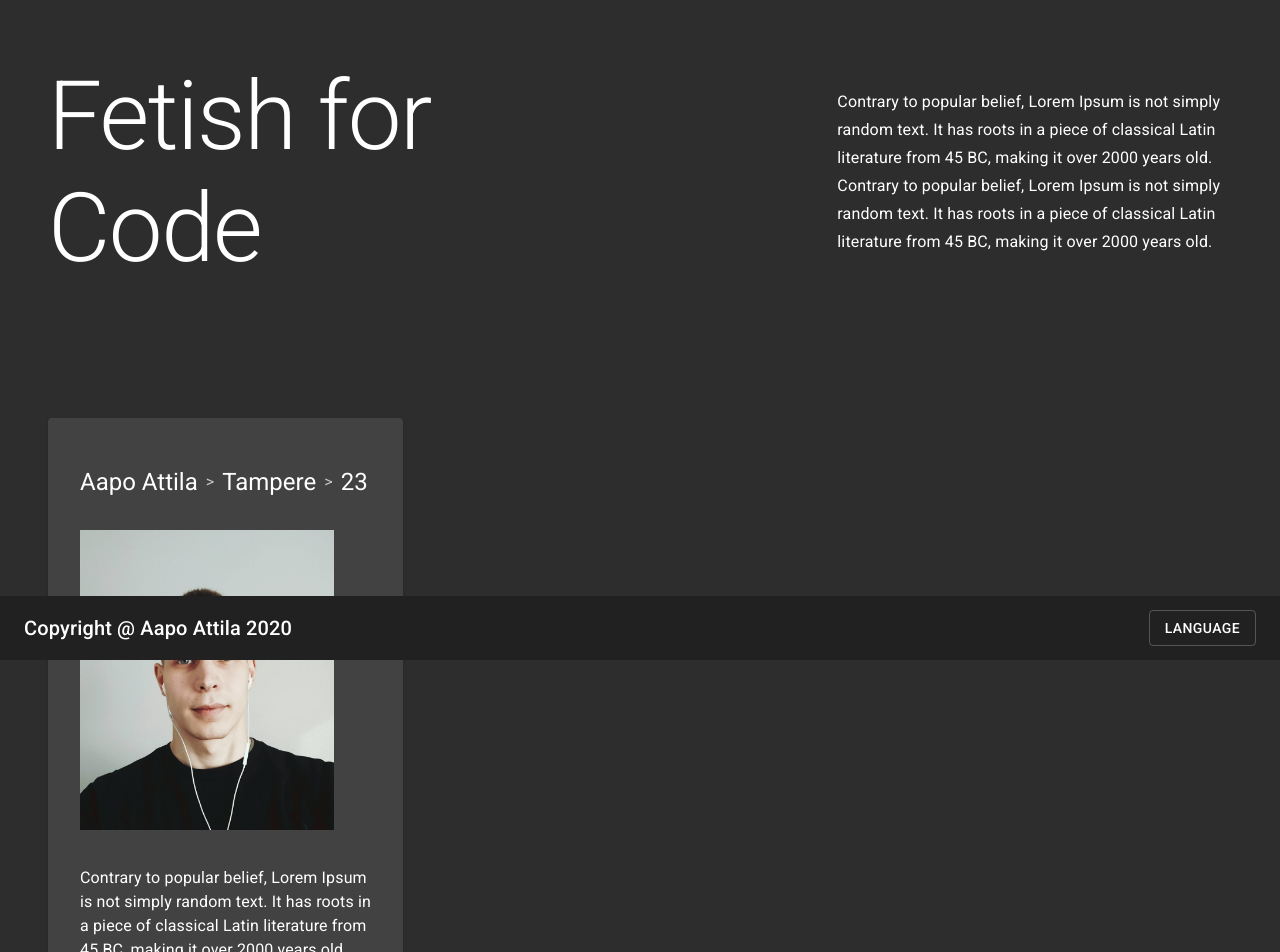
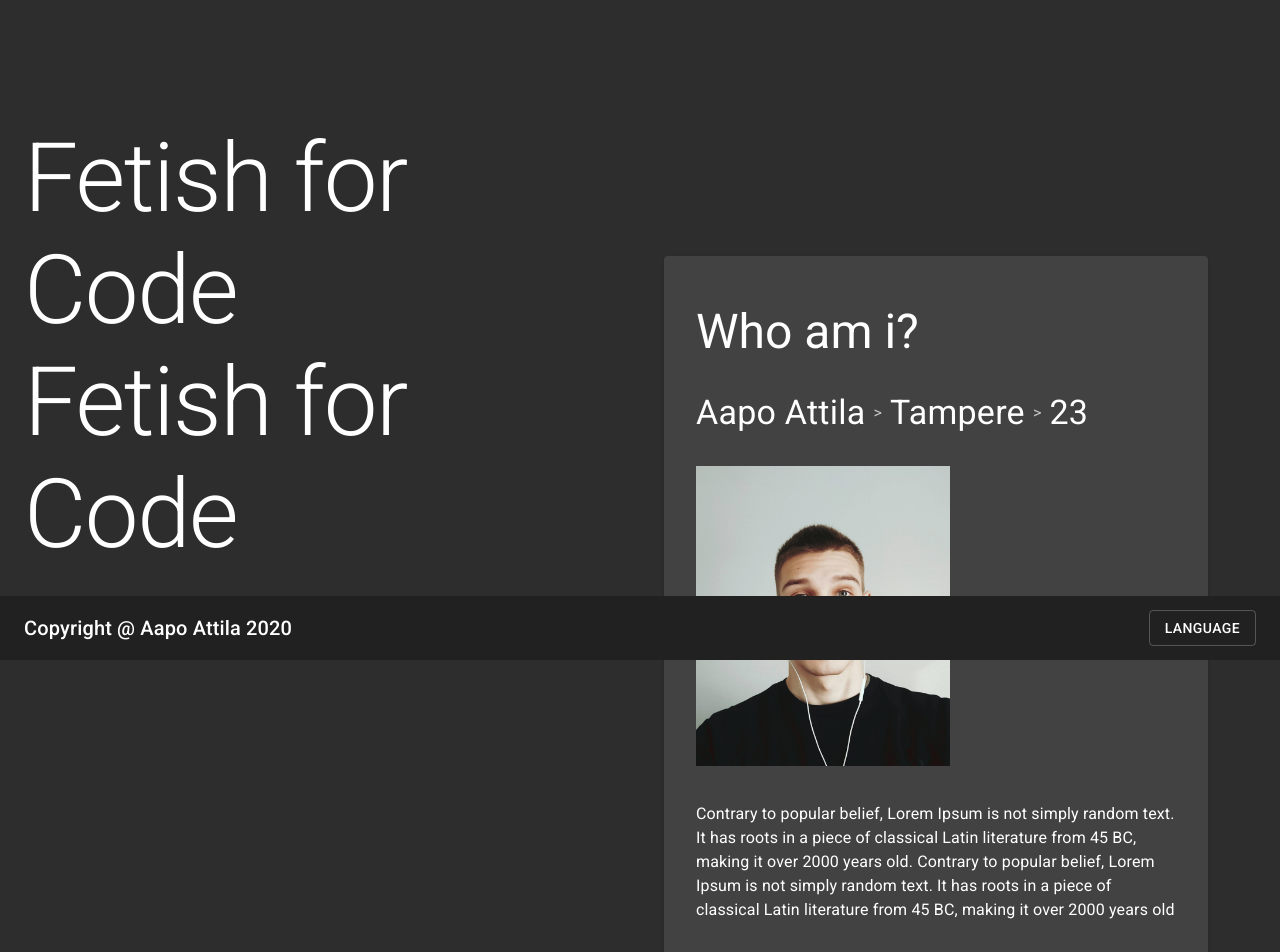
Before and after one commit to Hunnisoturi/cv-public, a React (Create React App) app: page / in a window 1280 px wide. Shown: the part 140-1092 px from the top of the page. Built offline with nearby package versions, Linux system fonts and the light colour scheme.

Commit message:
Reworked App to contain main grid where components will be placed

```diff
--- a/src/App.jsx
+++ b/src/App.jsx
@@ -1,11 +1,12 @@
 import React from 'react';
-import { Container, makeStyles } from '@material-ui/core';
+import { Container, makeStyles, Grid } from '@material-ui/core';
 import { withTranslation } from 'react-i18next';
 import Header from './components/Header';
 import Footer from './components/Footer';
+import About from './components/About';
 import Intro from './components/Intro';
-import About from './components/About';
 import Technologies from './components/Technologies';
+import Headline from './components/Headline';
 
 const styles = makeStyles({
   root: {
@@ -15,6 +16,9 @@ const styles = makeStyles({
   container: {
     marginBottom: '4rem',
   },
+  mainGrid: {
+    marginTop: '150px',
+  },
 });
 
 const App = () => {
@@ -23,11 +27,25 @@ const App = () => {
     <div className={classes.root}>
       <Container maxWidth="xl" className={classes.container}>
         <Header />
-        <main>
-          <Intro />
-          <About />
-          <Technologies />
-        </main>
+        <Grid item xs={12} sm container spacing={3} className={classes.mainGrid}>
+          <Grid item xs container direction="column">
+            <Grid item xs>
+              <Headline />
+              <Headline />
+            </Grid>
+          </Grid>
+          <Grid item xs container direction="column" alignItems="center">
+            <Grid item xs={12} container>
+              <Grid item>
+                <About />
+              </Grid>
+              <Grid item xs={6}>
+                <About />
+              </Grid>
+            </Grid>
+          </Grid>
+        </Grid>
+        <Technologies />
       </Container>
       <Footer />
     </div>
--- a/src/components/About.jsx
+++ b/src/components/About.jsx
@@ -13,9 +13,9 @@ const styles = makeStyles(theme => ({
     padding: '32px',
     color: '#ffffff',
   },
-  paper: {
-    width: '30%',
-  },
+  // paper: {
+  //   width: '30%',
+  // },
 }));
 
 const About = () => {
@@ -26,14 +26,19 @@ const About = () => {
       <Paper className={classes.paper}>
         <Grid container className={classes.gridContainer} direction="column" spacing={4}>
           <Grid item>
+            <Typography color="textPrimary" variant="h3">
+              <Trans i18nKey="whoami" />
+            </Typography>
+          </Grid>
+          <Grid item>
             <Breadcrumbs separator=">" aria-label="breadcrumb">
-              <Typography color="textPrimary" variant="h5">
+              <Typography color="textPrimary" variant="h4">
                 <Trans i18nKey="name" />
               </Typography>
-              <Typography color="textPrimary" variant="h5">
+              <Typography color="textPrimary" variant="h4">
                 <Trans i18nKey="city" />
               </Typography>
-              <Typography color="textPrimary" variant="h5">
+              <Typography color="textPrimary" variant="h4">
                 <Trans i18nKey="age" />
               </Typography>
             </Breadcrumbs>
--- /dev/null
+++ b/src/components/Headline.jsx
@@ -0,0 +1,22 @@
+import React from 'react';
+import { Typography } from '@material-ui/core';
+import { Trans } from 'react-i18next';
+import { makeStyles } from '@material-ui/core/styles';
+
+const styles = makeStyles({
+  multiline: {
+    whiteSpace: 'pre',
+  },
+});
+
+const Headline = () => {
+  const classes = styles();
+
+  return (
+    <Typography variant="h1" color="textPrimary" className={classes.multiline}>
+      <Trans i18nKey="headline" />
+    </Typography>
+  );
+};
+
+export default Headline;
--- a/src/components/Intro.jsx
+++ b/src/components/Intro.jsx
@@ -2,11 +2,13 @@ import React from 'react';
 import { Trans } from 'react-i18next';
 import { Container, Typography, Grid } from '@material-ui/core';
 import { makeStyles } from '@material-ui/core/styles';
+import About from './About';
 
 const styles = makeStyles({
   introContainer: {
     color: '#ffffff',
     paddingTop: '100px',
+    flexGrow: '1',
   },
   multiLine: {
     whiteSpace: 'pre',
@@ -21,16 +23,14 @@ const Intro = () => {
   const classes = styles();
   return (
     <Container className={classes.introContainer} maxWidth="xl">
-      <Grid container>
-        <Grid item md={8}>
+      <Grid container direction="row" spacing={3}>
+        <Grid item xs={8}>
           <Typography className={classes.multiLine} variant="h1">
             <Trans i18nKey="headline" />
           </Typography>
         </Grid>
-        <Grid item md={4} className={classes.description}>
-          <Typography variant="subtitle1" component="p">
-            <Trans i18nKey="introText" />
-          </Typography>
+        <Grid item xs={4}>
+          <About />
         </Grid>
       </Grid>
     </Container>
--- a/src/components/Technologies.jsx
+++ b/src/components/Technologies.jsx
@@ -11,10 +11,10 @@ const styles = makeStyles(theme => ({
     flexWrap: 'wrap',
     justifyContent: 'center',
     '& > *': {
-      margin: theme.spacing(0.5),
+      margin: theme.spacing(0.7),
     },
     container: {
-      paddingTop: '150px',
+      marginTop: '200px',
     },
   },
 }));
@@ -31,6 +31,7 @@ const Technologies = () => {
       <Container maxWidth="sm" className={classes.chipContainer}>
         {tech.map(t => (
           <Chip
+            key={t}
             variant="outlined"
             color="primary"
             label={t}
--- a/src/translations/en/translation.json
+++ b/src/translations/en/translation.json
@@ -4,9 +4,10 @@
   "copyright" : "Copyright @ Aapo Attila 2020",
   "headline": "Fetish for \nCode",
   "home": "Home",
-  "introText": "Contrary to popular belief, Lorem Ipsum is not simply random text. It has roots in a piece of classical Latin literature from 45 BC, making it over 2000 years old. Contrary to popular belief, Lorem Ipsum is not simply random text. It has roots in a piece of classical Latin literature from 45 BC, making it over 2000 years old.",
+  "introText": "Contrary to popular belief, Lorem Ipsum is not simply random text. It has roots in a piece of classical Latin literature from 45 BC, making it over 2000 years old.",
   "language": "Language",
   "portfolio": "Portfolio",
   "selfDescription": "Contrary to popular belief, Lorem Ipsum is not simply random text. It has roots in a piece of classical Latin literature from 45 BC, making it over 2000 years old. Contrary to popular belief, Lorem Ipsum is not simply random text. It has roots in a piece of classical Latin literature from 45 BC, making it over 2000 years old",
-  "technologies": "Technologies"
+  "technologies": "Technologies",
+  "whoami": "Who am i?"
 }
--- a/src/translations/fi/translation.json
+++ b/src/translations/fi/translation.json
@@ -8,5 +8,6 @@
   "language": "Kieli",
   "portfolio": "Portfolio",
   "selfDescription": "Contrary to popular belief, Lorem Ipsum is not simply random text. It has roots in a piece of classical Latin literature from 45 BC, making it over 2000 years old. Contrary to popular belief, Lorem Ipsum is not simply random text. It has roots in a piece of classical Latin literature from 45 BC, making it over 2000 years old",
-  "technologies": "Teknologiat"
+  "technologies": "Teknologiat",
+  "whoami": "Kuka minä olen?"
 }
```
